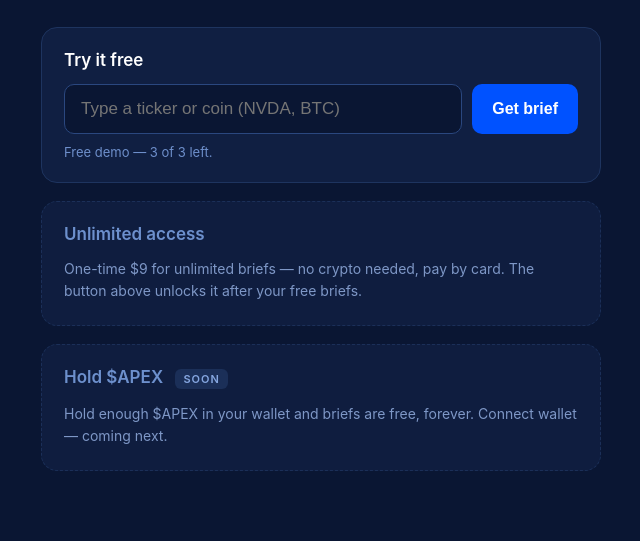
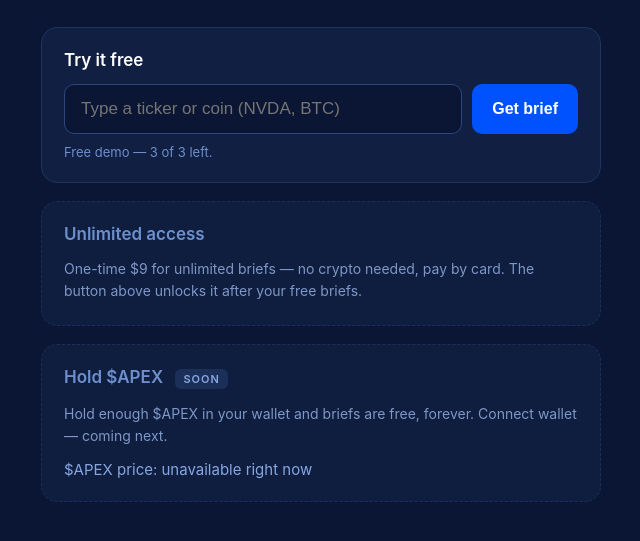
Before and after one commit to marqueenrobinson-cloud/apex-web, a plain HTML site: page index.html in a window 1280 px wide. Shown: the part 131-672 px from the top of the page, without its empty margins (319-959 px from the left). Drawn offline with Linux system fonts and the light colour scheme; no server answers.

Commit message:
Implement live price fetching for $APEX
Added live $APEX price display and updated related functions.

```diff
--- a/index.html
+++ b/index.html
@@ -67,6 +67,12 @@
   .soon { display: inline-block; font-size: 11px; letter-spacing: 1px;
     background: #1E345F; color: #9CC0FF; padding: 3px 8px; border-radius: 6px; margin-left: 8px; }
   .err { color: #FF8A8A; }
+  .price {
+    margin-top: 12px;
+    font-size: 15px;
+    color: #9CC0FF;
+  }
+  .price b { color: #FFFFFF; font-weight: 700; }
 </style>
 </head>
 <body>
@@ -93,12 +99,12 @@
   <div class="card upgrade">
     <h2>Hold $APEX <span class="soon">SOON</span></h2>
     <p>Hold enough $APEX in your wallet and briefs are free, forever. Connect wallet — coming next.</p>
+    <div id="price" class="price">$APEX price: loading…</div>
   </div>
 
 </div>
 
 <script>
-  // ⬇️ IMPORTANT: replace this with YOUR live Railway URL (no trailing slash).
   const API = "https://web-production-8a4a.up.railway.app";
 
   const FREE_LIMIT = 3;
@@ -106,12 +112,27 @@
   const input = document.getElementById("sym");
   const btn = document.getElementById("go");
   const out = document.getElementById("out");
+  const priceEl = document.getElementById("price");
 
   function isPaid() { return localStorage.getItem("apexPaid") === "true"; }
   function briefsUsed() { return parseInt(localStorage.getItem("apexUsed") || "0", 10); }
   function setUsed(n) { localStorage.setItem("apexUsed", String(n)); }
 
-  // If they just came back from Stripe (?paid=SESSION_ID), verify and unlock.
+  // Live $APEX price in the Hold card.
+  async function loadPrice() {
+    try {
+      const res = await fetch(API + "/token-price");
+      const data = await res.json();
+      if (data.ok && typeof data.price_usd === "number") {
+        priceEl.innerHTML = "$APEX price: <b>$" + data.price_usd.toFixed(10).replace(/0+$/, "") + "</b>";
+      } else {
+        priceEl.textContent = "$APEX price: not trading yet";
+      }
+    } catch (e) {
+      priceEl.textContent = "$APEX price: unavailable right now";
+    }
+  }
+
   async function checkReturnFromStripe() {
     const params = new URLSearchParams(window.location.search);
     const sid = params.get("paid");
@@ -125,12 +146,10 @@
         out.textContent = "✓ Payment confirmed — you now have unlimited access. Enjoy.";
       }
     } catch (e) { /* ignore */ }
-    // Clean the ?paid=... out of the address bar.
     window.history.replaceState({}, "", window.location.pathname);
     render();
   }
 
-  // Show either the input, or the pay button once the free limit is hit.
   function render() {
     if (isPaid() || briefsUsed() < FREE_LIMIT) {
       btn.textContent = "Get brief";
@@ -181,7 +200,7 @@
       const res = await fetch(API + "/create-checkout", { method: "POST" });
       const data = await res.json();
       if (data.url) {
-        window.location.href = data.url;  // send them to Stripe
+        window.location.href = data.url;
       } else {
         throw new Error("No checkout URL");
       }
@@ -199,6 +218,7 @@
 
   checkReturnFromStripe();
   render();
+  loadPrice();
 </script>
 </body>
 </html>
```
